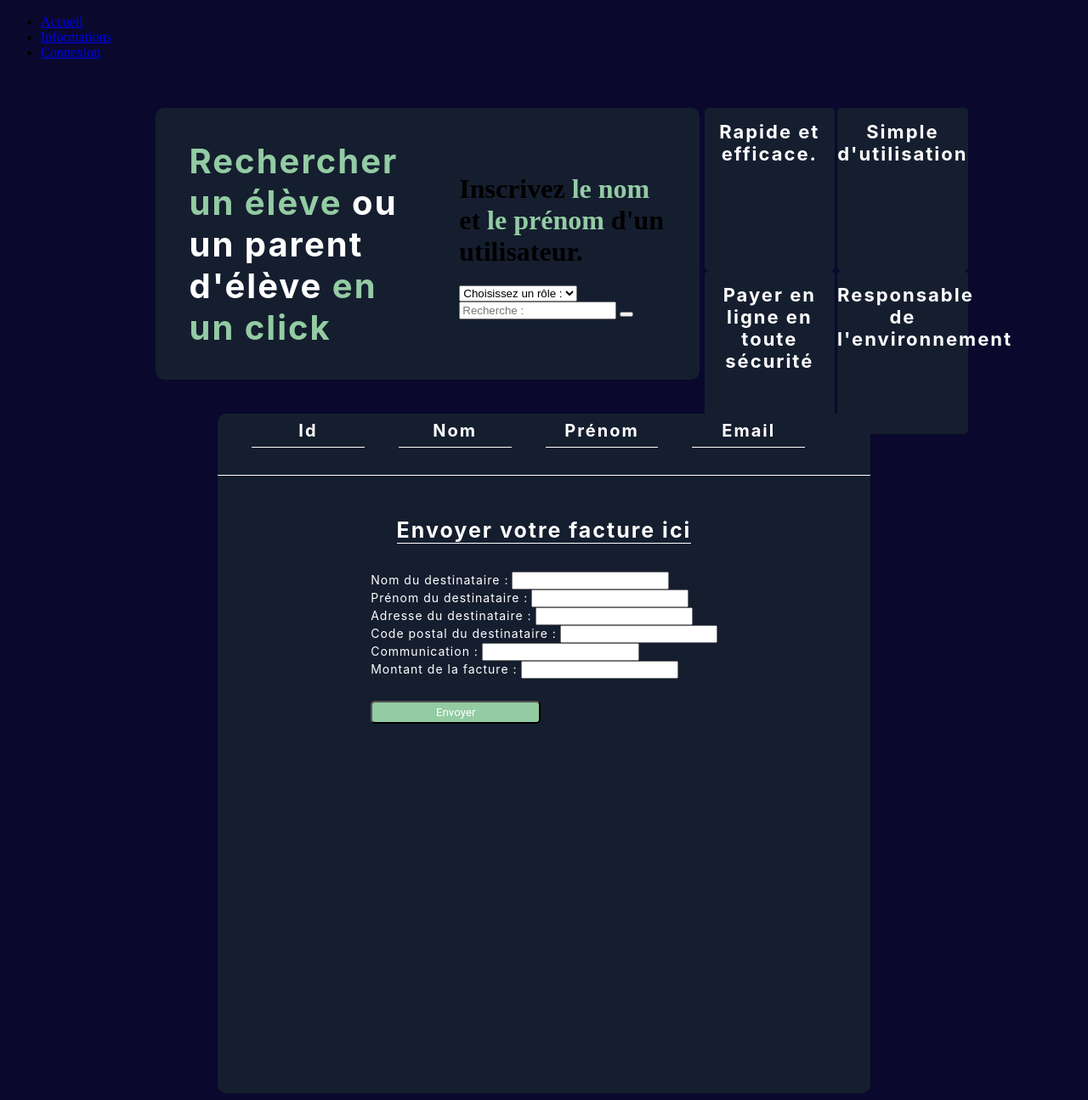
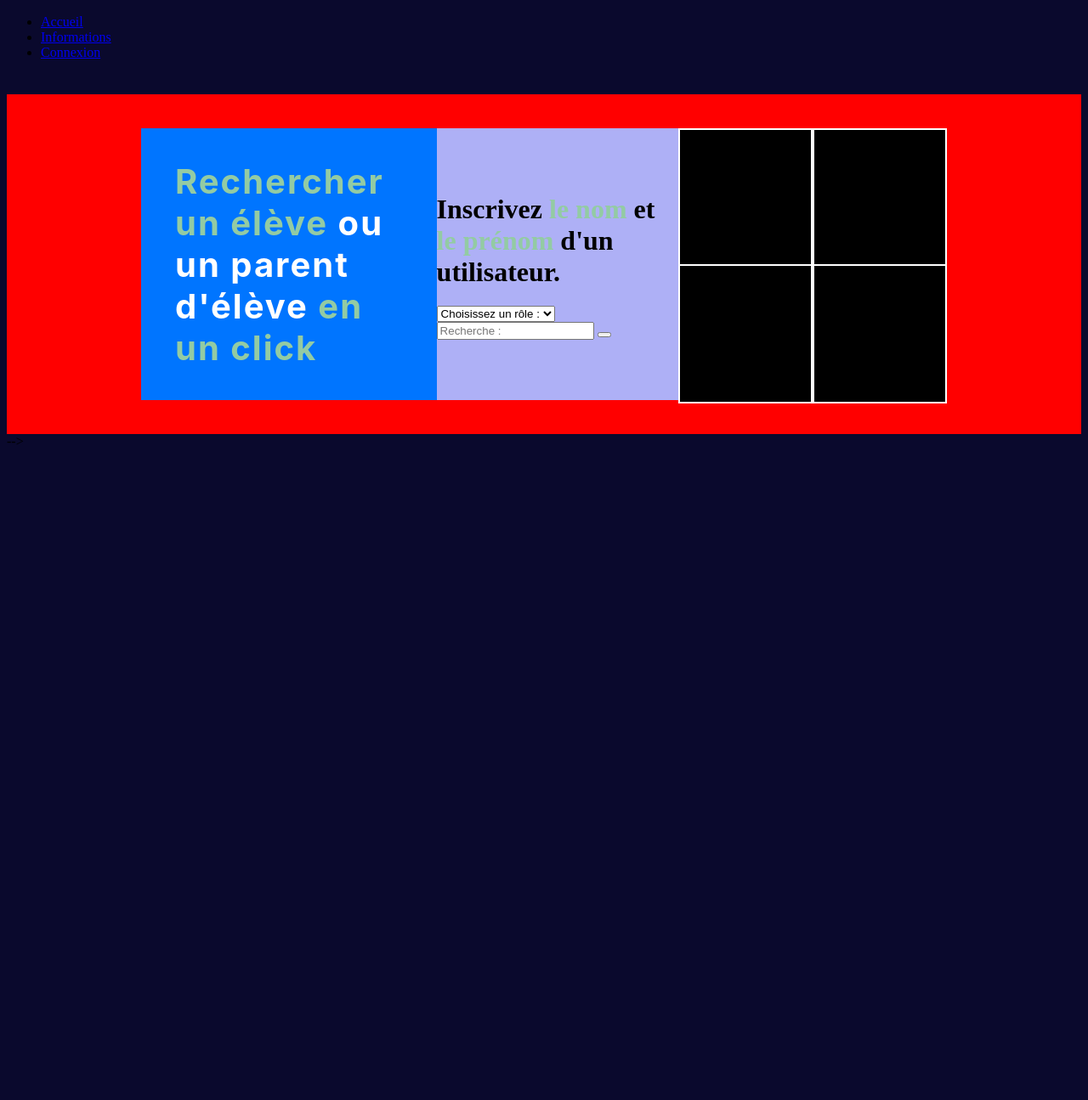
Before and after one commit to DMzartex/DigitSchool_TFE_2023, a PHP site: template templates/factures/newFacture.php in a window 1280 px wide. Shown: the part 1308-2603 px from the top of the page at 85% size. After the commit the page ends 1831 px from the top, so only its background shows below. Run offline with PHP 8.4, Linux system fonts and the light colour scheme; the template is opened without the code that fills it, so the values that code supplies are empty.

Commit message:
last version

```diff
--- a/components/searchBar.php
+++ b/components/searchBar.php
@@ -1,9 +1,9 @@
-<form action="" method="post">
+<form action="" method="post" class="formSearchBar">
     <div>
         <h1 class="textInfoSearchBar">Inscrivez <span class="textGreen">le nom</span> et <span class="textGreen">le prénom</span> d'un utilisateur.</h1>
     </div>
     <div class="boxSelectFacture">
-        <select class="loginSelect form-select form-select-md" name="role" aria-label="Default select example">
+        <select class="selectRole form-select form-select-md" name="role" aria-label="Default select example">
             <option selected value="none">Choisissez un rôle :</option>
             <option value="student">Etudiant</option>
             <option value="parent">Parent</option>
--- a/css/newFacture.css
+++ b/css/newFacture.css
@@ -1,36 +1,51 @@
+/* General */
 body{
     background: #0A092D;
 }
-.containerBanner{
+
+.containerTop{
+    background: red;
+    height: 50vh;
+    margin-top: 2.5em;
     display: flex;
     flex-direction: row;
     justify-content: center;
     align-items: center;
-    flex-wrap: wrap;
-    height: 50vh;
-    width: 100%;
+    flex-wrap: nowrap;
 }
 
-.containerTextBanner{
-    margin-top: 2em;
-    margin-bottom: 2em;
-    width: 100%;
+.boxT-1{
+    width: 50%;
+    height: 80%;
+    background: orange;
+    display: flex;
+    flex-direction: row;
 }
 
-.containerSearchBar{
-    margin: 2em;
+.boxT-2{
+    width: 25%;
+    height: 80%;
+    background: purple;
 }
 
-.contentBanner{
-    background: #151e2f;
-    width: 50vw;
-    height: 40vh;
+.boxTxt{
+    background: #0075FF;
+    width: 55%;
+    height: 100%;
     display: flex;
     justify-content: center;
     align-items: center;
-    border-radius: 10px;
-    margin-left: 3em;
 }
+
+.boxSearch{
+    background: #AEB0F6;
+    width: 45%;
+    height: 100%;
+    display: flex;
+    justify-content: center;
+    align-items: center;
+}
+
 
 .textBanner{
     font-size: 2.5rem;
@@ -44,135 +59,57 @@ body{
     color: #93CBA3;
 }
 
-
-.containerCard{
-    color: white;
-    width: 25vw;
-    height: 40vh;
-    text-align: center;
+.colCard-1{
+    background: aquamarine;
+    width: 100%;
+    height: 50%;
     display: flex;
     flex-direction: row;
-    justify-content: start;
-    flex-wrap: wrap;
-    margin-left: 3px;
+}
+.colCard-2{
+    background: chocolate;
+    width: 100%;
+    height: 50%;
+    display: flex;
+    flex-direction: row;
 }
 
 .card{
-    border-radius: 5px;
-    width: 12vw;
-    height: 12em;
-    background: #151e2f;
-    margin-left: 3px;
-
+    background: black;
+    width: 50%;
+    height: 100%;
+    border: 2px solid white;
 }
 
-.textCard{
-    font-size: 22px;
-    font-family: 'Inter', sans-serif;
-    letter-spacing: 2px;
+
+@media only screen and (min-device-width : 320px) and (max-device-width : 480px) {
+    .containerTop{
+        flex-direction: column;
+        height: 100vh;
     }
 
-.iconCard{
-    font-size: 40px;
-}
-
-.containerForm{
-    width: 100%;
-    height: auto;
-    display: flex;
-    justify-content: center;
-    align-items: center;
+    .boxT-1{
+        width: 95%;
         flex-direction: column;
     }
 
-.contentResult{
-    background: #151e2f;
-    width: 60vw;
-    height: 100vh;
-    border-radius: 10px;
+    .boxT-2{
+        width: 95%;
     }
 
-.headerResult{
-    width: 90%;
-    height: 5vh;
-    display: flex;
-    flex-direction: row;
-    justify-content: space-around;
-
+    .boxTxt{
+        width: 100%;
     }
 
-.colHeader{
-    width: 22.5%;
-    display: flex;
-    justify-content: center;
-    align-items: center;
-    border-bottom: 1px solid white;
-    margin-left: 2.5em;
+    .boxSearch{
+        width: 100%;
     }
 
-.txtCol{
-    color: white;
-    font-size: 20px;
-    font-family: 'Inter', sans-serif;
-    letter-spacing: 2px;
+    .textBanner{
+        font-size: 2em;
     }
 
-.containerInfo{
-    width: 90%;
-    height: auto;
-
+    .colCard-1{
+       margin-top: 1.5em;
     }
-
-.contentInfo{
-    display: flex;
-    flex-direction: row;
-    justify-content: space-around;
-    margin-left: 0.5em;
-
 }
-
-.txtInfo{
-    width: 22.5%;
-    margin-left: 0.5em;
-    margin-top: 1em;
-    color: white;
-    font-size: 14px;
-    font-family: 'Inter', sans-serif;
-    margin-left: 2.5em;
-}
-
-.contentForm{
-    width: 100%;
-    height: 400px;
-    border-top: solid 1px white;
-    margin-top: 2em;
-    display: flex;
-    flex-direction: column;
-    align-items: center;
-}
-
-.containerformFacture{
-    margin: 2em;
-    width: 80%;
-    height: auto;
-    border-radius: 10px;
-    display: flex;
-    flex-direction: column;
-    align-items: center;
-    justify-content: center;
-
-
-}
-
-.formNewFacture{
-    margin-top: 1em;
-    margin-bottom: 2em;
-}
-
-.titleFormFacture{
-    color: white;
-    font-size: 25px;
-    font-family: 'Inter', sans-serif;
-    letter-spacing: 2px;
-    border-bottom: 1px solid white;
-}
--- a/templates/factures/newFacture.php
+++ b/templates/factures/newFacture.php
@@ -1,78 +1,25 @@
 <link rel="stylesheet" href="css/newFacture.css">
-<div class="containerNewFacture">
-    <div class="containerBanner">
-        <div class="contentBanner">
-            <div class="containerTextBanner">
-                <h1 class="textBanner"><span class="textGreen">Rechercher un élève</span> ou un parent d'élève <span class="textGreen">en un click</span></h1>
-            </div>
-            <div class="containerSearchBar">
-                <?php require_once 'components/searchBar.php'?>
-            </div>
+
+
+<div class="container-fluid containerTop">
+    <div class="boxT-1">
+        <div class="boxTxt">
+            <h1 class="textBanner"><span class="textGreen">Rechercher un élève</span> ou un parent d'élève <span class="textGreen">en un click</span></h1>
         </div>
-        <div class="containerCard">
-            <div class="card">
-                <span class="iconCard"><i class="fa-solid fa-handshake-simple"></i></span>
-                <h1 class="textCard">Rapide et efficace.</h1>
-            </div>
-            <div class="card">
-                <span class="iconCard"><i class="fa-solid fa-users"></i></span>
-                <h1 class="textCard">Simple d'utilisation</h1>
-            </div>
-            <div class="card">
-                <span class="iconCard"><i class="fa-solid fa-shield-halved"></i></span>
-                <h1 class="textCard">Payer en ligne en toute sécurité</h1>
-            </div>
-            <div class="card">
-                <span class="iconCard"><i class="fa-solid fa-seedling"></i></span>
-                <h1 class="textCard">Responsable de l'environnement</h1>
-            </div>
+        <div class="boxSearch">
+            <?php require_once 'components/searchBar.php'?>
         </div>
     </div>
-
-    <div class="containerForm">
-        <div class="contentResult">
-            <div class="headerResult">
-                <div class="colHeader">
-                    <h1 class="txtCol">Id</h1>
-                </div>
-                <div class="colHeader">
-                    <h1 class="txtCol">Nom</h1>
-                </div>
-                <div class="colHeader">
-                    <h1 class="txtCol">Prénom</h1>
-                </div>
-                <div class="colHeader">
-                    <h1 class="txtCol">Email</h1>
-                </div>
-            </div>
-            <div class="containerInfo">
-                <?php if(isset($_SESSION['resultSearch'])):?>
-                    <?php foreach ($_SESSION['resultSearch'] as $result): ?>
-                        <div class="contentInfo">
-                            <div class="txtInfo">
-                                <a <?php if(empty($_GET['id'])):?> href="<?=$uri?>&id=<?=$result['studentId']?>"<?php endif;?>><?=$result['studentId']?></a>
-                            </div>
-                            <div class="txtInfo">
-                                <a href=""class="link"><?=$result['studentName'] ?></a>
-                            </div>
-                            <div class="txtInfo">
-                                <a href="#"><?=$result['studentFirstName']?></a>
-                            </div>
-                            <div class="txtInfo">
-                                <a href="#"><?=$result['studentEmail']?></a>
-                            </div>
-                        </div>
-                    <?php endforeach; ?>
-                <?php endif; ?>
-            </div>
-            <div class="contentForm">
-                <div class="containerformFacture">
-                    <h1 class="titleFormFacture">Envoyer votre facture ici</h1>
-                    <div class="formNewFacture">
-                        <?php require_once 'forms/factureForms.php'?>
-                    </div>
-                </div>
-            </div>
+    <div class="boxT-2">
+        <div class="colCard-1">
+            <div class="card"></div>
+            <div class="card"></div>
+        </div>
+        <div class="colCard-2">
+            <div class="card"></div>
+            <div class="card"></div>
         </div>
     </div>
 </div>
+
+-->
```
Also changed, not shown: css/searchBar.css (+26 -3 lines). Lines whose indentation alone changed are shown as unchanged.
